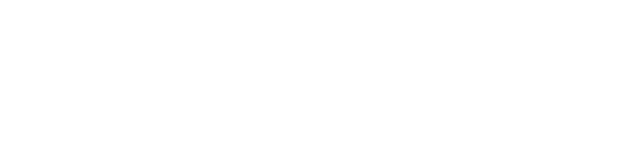
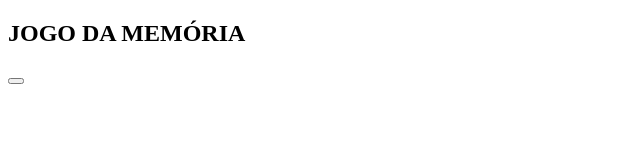
Before and after one commit to amanda-lais/memory-game-dio, a plain HTML site: page index.html in a window 1280 px wide. Shown: the whole page, without its empty margins (0-640 px from the left). Drawn offline with Linux system fonts and the light colour scheme.

Commit message:
base projeto criada

```diff
--- a/index.html
+++ b/index.html
@@ -8,6 +8,11 @@
     <link rel="stylesheet" href="./src/styles/main.css">
 </head>
 <body>
+    <div class="container">
+        <h2>JOGO DA MEMÓRIA</h2>
+        <div class="game"></div>
+        <button class="reset" onclick="window.location.reload()"></button>
+    </div>
 
     <script src="./src/scripts/engine.js" defer></script>
 </body>
```
